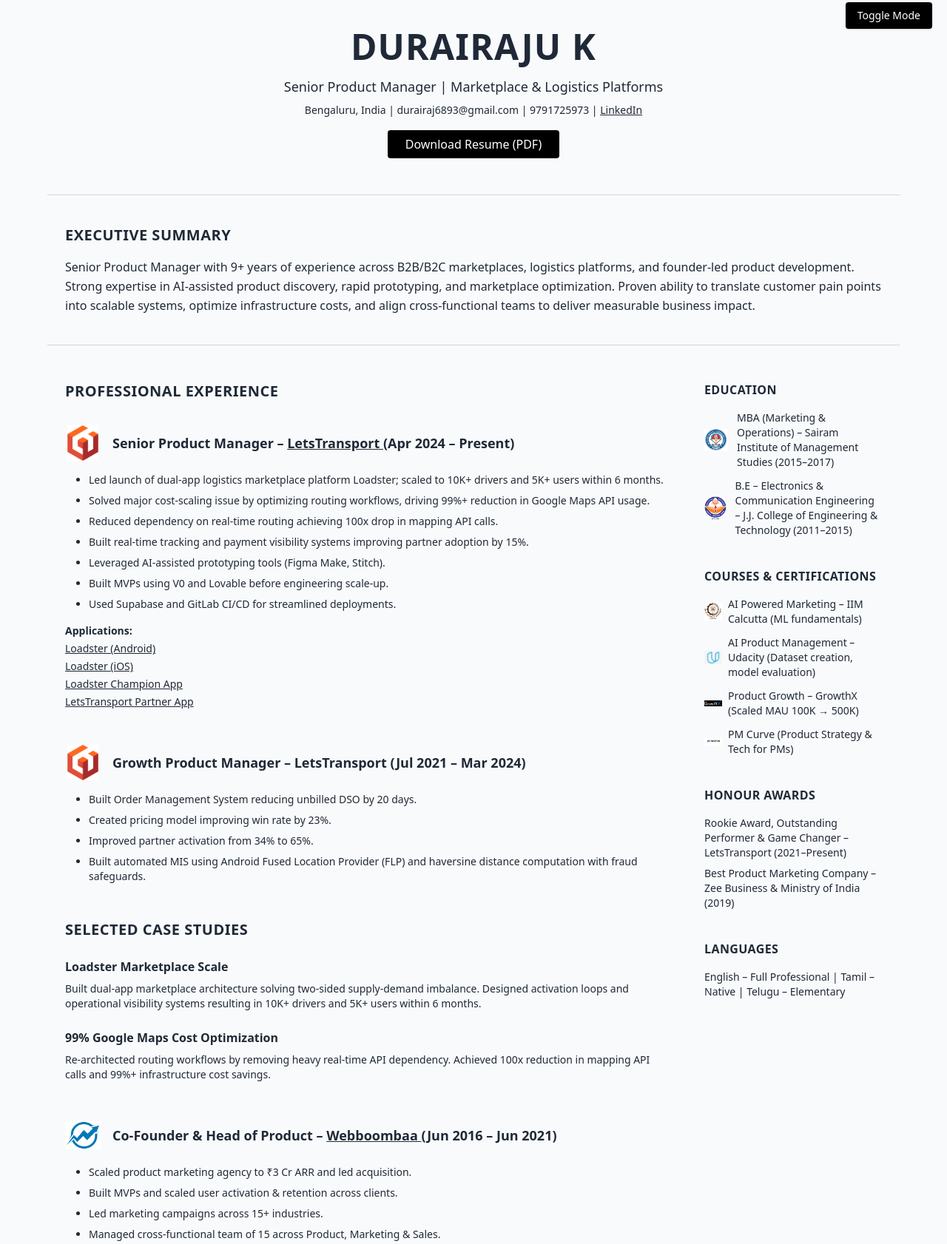
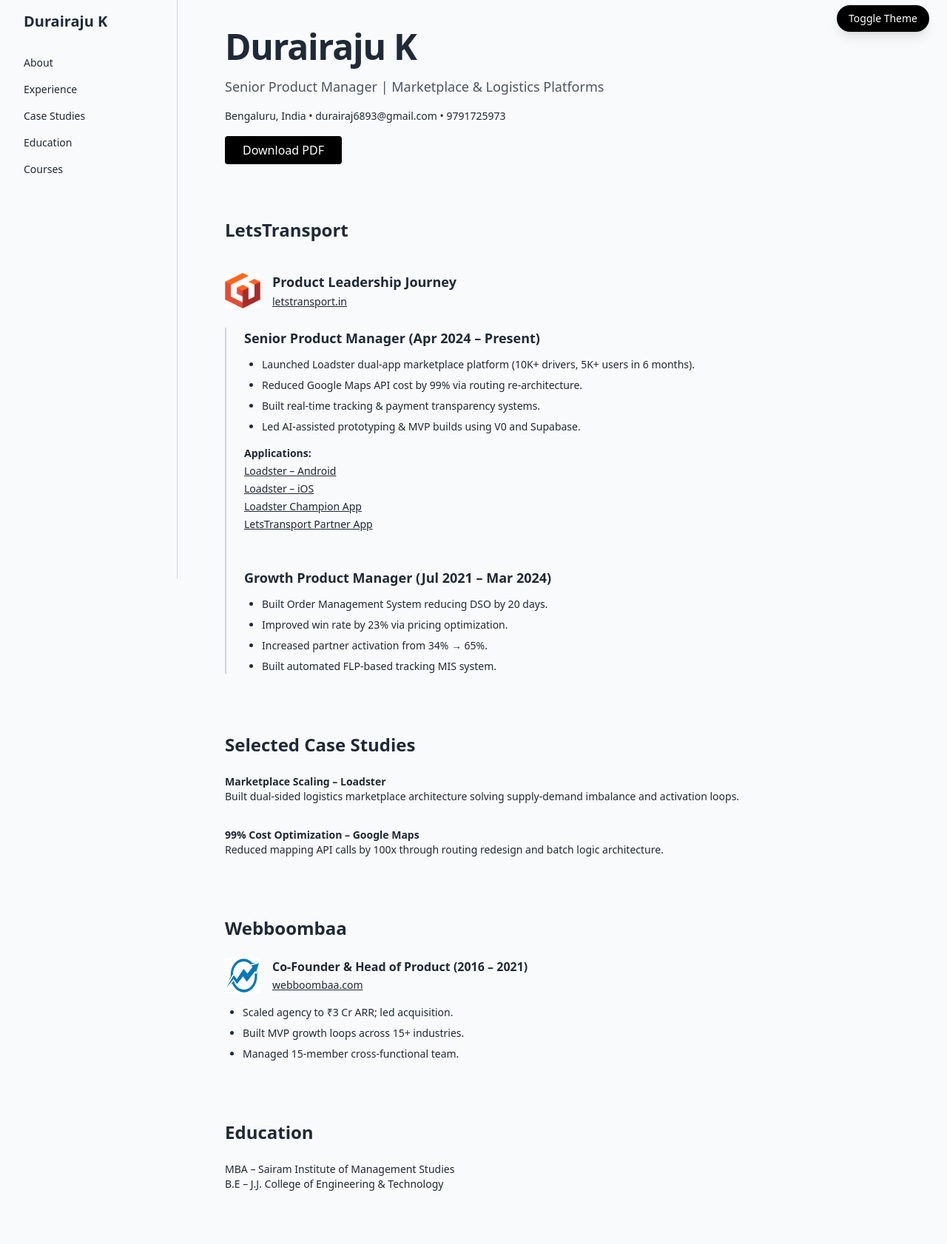
Before and after one commit to durairajuresume-cmyk/durairajuresume-cmyk.github.io, a plain HTML site: page index.html in a window 1280 px wide. Shown: the part 17-1699 px from the top of the page at 74% size. Drawn offline with nearby package versions, Linux system fonts and the light colour scheme.

Commit message:
Update index.html

```diff
--- a/index.html
+++ b/index.html
@@ -2,220 +2,199 @@
 <html lang="en" class="scroll-smooth">
 <head>
 <meta charset="UTF-8">
-  <title>Durairaju K | Senior Product Manager</title>
+<title>Durairaju K | Senior Product Leader</title>
 <meta name="viewport" content="width=device-width, initial-scale=1.0">
+
 <script src="https://cdn.tailwindcss.com"></script>
 <script>
 tailwind.config = { darkMode: 'class' }
 </script>
+
+<!-- AOS Animation -->
+<link href="https://unpkg.com/aos@2.3.4/dist/aos.css" rel="stylesheet"/>
+<script src="https://unpkg.com/aos@2.3.4/dist/aos.js"></script>
+
+<style>
+body { font-family: ui-sans-serif, system-ui; }
+@media print {
+  .no-print { display: none; }
+  body { background: white; color: black; }
+}
+</style>
 </head>
 
-<body class="bg-gray-50 text-gray-800 dark:bg-gray-900 dark:text-gray-200 transition duration-500">
+<body class="bg-gray-50 text-gray-800 dark:bg-gray-950 dark:text-gray-200 transition duration-500">
 
-<!-- DARK MODE TOGGLE -->
-<div class="fixed top-5 right-5">
+<script>
+window.onload = () => { AOS.init({ once: true }); }
+</script>
+
+<!-- DARK MODE BUTTON -->
 <button onclick="document.documentElement.classList.toggle('dark')"
-    class="px-4 py-2 bg-black text-white dark:bg-white dark:text-black rounded text-sm shadow">
-    Toggle Mode
+class="fixed top-6 right-6 z-50 bg-black text-white dark:bg-white dark:text-black px-4 py-2 rounded-full text-sm shadow-lg no-print">
+Toggle Theme
 </button>
-</div>
 
-<!-- HEADER -->
-<section class="max-w-6xl mx-auto px-6 py-14 text-center border-b border-gray-300 dark:border-gray-700">
-  <h1 class="text-4xl md:text-5xl font-bold tracking-wide">DURAIRAJU K</h1>
-  <p class="mt-4 text-lg">
+<div class="flex max-w-7xl mx-auto">
+
+<!-- STICKY LEFT NAV -->
+<nav class="hidden md:block w-60 h-screen sticky top-0 p-8 border-r border-gray-300 dark:border-gray-700 no-print">
+<h2 class="text-xl font-bold mb-8">Durairaju K</h2>
+<ul class="space-y-4 text-sm">
+<li><a href="#about" class="hover:underline">About</a></li>
+<li><a href="#experience" class="hover:underline">Experience</a></li>
+<li><a href="#case" class="hover:underline">Case Studies</a></li>
+<li><a href="#education" class="hover:underline">Education</a></li>
+<li><a href="#courses" class="hover:underline">Courses</a></li>
+</ul>
+</nav>
+
+<!-- MAIN CONTENT -->
+<div class="flex-1 px-6 md:px-16 py-14">
+
+<!-- HERO -->
+<section id="about" data-aos="fade-up">
+<h1 class="text-4xl md:text-5xl font-bold tracking-tight">Durairaju K</h1>
+<p class="mt-4 text-lg text-gray-600 dark:text-gray-400">
 Senior Product Manager | Marketplace & Logistics Platforms
 </p>
-  <p class="mt-2 text-sm">
-    Bengaluru, India | durairaj6893@gmail.com | 9791725973 |
-    <a href="https://linkedin.com/in/durairaju" target="_blank" class="underline">LinkedIn</a>
-  </p>
+
+<div class="mt-4 text-sm">
+Bengaluru, India • durairaj6893@gmail.com • 9791725973
+</div>
 
 <div class="mt-6">
 <a href="Durairaju_SPM_Resume.pdf" download
-       class="px-6 py-2 bg-black text-white dark:bg-white dark:text-black rounded">
-       Download Resume (PDF)
+class="px-6 py-2 bg-black text-white dark:bg-white dark:text-black rounded no-print">
+Download PDF
 </a>
 </div>
 </section>
 
-<!-- EXECUTIVE SUMMARY -->
-<section class="max-w-6xl mx-auto px-6 py-10 border-b border-gray-300 dark:border-gray-700">
-  <h2 class="text-xl font-bold mb-4 tracking-wide">EXECUTIVE SUMMARY</h2>
-  <p class="leading-relaxed">
-Senior Product Manager with 9+ years of experience across B2B/B2C marketplaces, logistics platforms, and founder-led product development. Strong expertise in AI-assisted product discovery, rapid prototyping, and marketplace optimization. Proven ability to translate customer pain points into scalable systems, optimize infrastructure costs, and align cross-functional teams to deliver measurable business impact.
-  </p>
-</section>
+<!-- EXPERIENCE -->
+<section id="experience" class="mt-20" data-aos="fade-up">
+<h2 class="text-2xl font-bold mb-10">LetsTransport</h2>
 
-<section class="max-w-6xl mx-auto px-6 py-12 grid grid-cols-4 gap-12">
+<div class="flex items-center mb-6">
+<a href="https://letstransport.in/" target="_blank">
+<img src="assets/logos/letstransport.png" class="w-12 h-12 mr-4">
+</a>
+<div>
+<p class="font-semibold text-lg">Product Leadership Journey</p>
+<a href="https://letstransport.in/" target="_blank" class="text-sm underline">letstransport.in</a>
+</div>
+</div>
 
-<!-- LEFT COLUMN -->
-<div class="col-span-4 md:col-span-3">
-
-<h2 class="text-xl font-bold mb-8 tracking-wide">PROFESSIONAL EXPERIENCE</h2>
+<!-- Timeline -->
+<div class="border-l-2 border-gray-300 dark:border-gray-600 pl-6 space-y-12">
 
 <!-- Senior PM -->
-<div class="mb-12">
-<div class="flex items-center mb-4">
-<a href="https://letstransport.in/" target="_blank">
-<img src="assets/logos/letstransport.png" class="w-12 h-12 mr-4 object-contain">
-</a>
-<h3 class="font-semibold text-lg">
-Senior Product Manager –
-<a href="https://letstransport.in/" target="_blank" class="underline">
-LetsTransport
-</a>
-(Apr 2024 – Present)
-</h3>
-</div>
-
-<ul class="list-disc pl-8 space-y-2 text-sm">
-<li>Led launch of dual-app logistics marketplace platform Loadster; scaled to 10K+ drivers and 5K+ users within 6 months.</li>
-<li>Solved major cost-scaling issue by optimizing routing workflows, driving 99%+ reduction in Google Maps API usage.</li>
-<li>Reduced dependency on real-time routing achieving 100x drop in mapping API calls.</li>
-<li>Built real-time tracking and payment visibility systems improving partner adoption by 15%.</li>
-<li>Leveraged AI-assisted prototyping tools (Figma Make, Stitch).</li>
-<li>Built MVPs using V0 and Lovable before engineering scale-up.</li>
-<li>Used Supabase and GitLab CI/CD for streamlined deployments.</li>
+<div data-aos="fade-up">
+<h3 class="font-semibold text-lg">Senior Product Manager (Apr 2024 – Present)</h3>
+<ul class="list-disc pl-6 mt-3 text-sm space-y-2">
+<li>Launched Loadster dual-app marketplace platform (10K+ drivers, 5K+ users in 6 months).</li>
+<li>Reduced Google Maps API cost by 99% via routing re-architecture.</li>
+<li>Built real-time tracking & payment transparency systems.</li>
+<li>Led AI-assisted prototyping & MVP builds using V0 and Supabase.</li>
 </ul>
 
-<!-- App Links -->
 <div class="mt-4 text-sm space-y-1">
 <p class="font-semibold">Applications:</p>
-<p><a href="https://play.google.com/store/apps/details?id=com.loadster.customer" target="_blank" class="underline">Loadster (Android)</a></p>
-<p><a href="https://apps.apple.com/in/app/loadster-logistics-service/id6745955520" target="_blank" class="underline">Loadster (iOS)</a></p>
-<p><a href="https://play.google.com/store/apps/details?id=com.loadster.champion" target="_blank" class="underline">Loadster Champion App</a></p>
-<p><a href="https://play.google.com/store/apps/details?id=in.letstransport.supply" target="_blank" class="underline">LetsTransport Partner App</a></p>
+<a href="https://play.google.com/store/apps/details?id=com.loadster.customer" target="_blank" class="underline block">Loadster – Android</a>
+<a href="https://apps.apple.com/in/app/loadster-logistics-service/id6745955520" target="_blank" class="underline block">Loadster – iOS</a>
+<a href="https://play.google.com/store/apps/details?id=com.loadster.champion" target="_blank" class="underline block">Loadster Champion App</a>
+<a href="https://play.google.com/store/apps/details?id=in.letstransport.supply" target="_blank" class="underline block">LetsTransport Partner App</a>
 </div>
-
 </div>
 
 <!-- Growth PM -->
-<div class="mb-12">
-<div class="flex items-center mb-4">
-<img src="assets/logos/letstransport.png" class="w-12 h-12 mr-4 object-contain">
-<h3 class="font-semibold text-lg">
-Growth Product Manager – LetsTransport (Jul 2021 – Mar 2024)
-</h3>
-</div>
-
-<ul class="list-disc pl-8 space-y-2 text-sm">
-<li>Built Order Management System reducing unbilled DSO by 20 days.</li>
-<li>Created pricing model improving win rate by 23%.</li>
-<li>Improved partner activation from 34% to 65%.</li>
-<li>Built automated MIS using Android Fused Location Provider (FLP) and haversine distance computation with fraud safeguards.</li>
-</ul>
-</div>
-
-<!-- Case Studies -->
-<div class="mb-12">
-<h2 class="text-xl font-bold mb-6 tracking-wide">SELECTED CASE STUDIES</h2>
-
-<div class="mb-6">
-<h3 class="font-semibold">Loadster Marketplace Scale</h3>
-<p class="text-sm mt-2">
-Built dual-app marketplace architecture solving two-sided supply-demand imbalance. Designed activation loops and operational visibility systems resulting in 10K+ drivers and 5K+ users within 6 months.
-</p>
-</div>
-
-<div>
-<h3 class="font-semibold">99% Google Maps Cost Optimization</h3>
-<p class="text-sm mt-2">
-Re-architected routing workflows by removing heavy real-time API dependency. Achieved 100x reduction in mapping API calls and 99%+ infrastructure cost savings.
-</p>
-</div>
-</div>
-
-<!-- Webboombaa -->
-<div>
-<div class="flex items-center mb-4">
-<a href="https://webboombaa.com/" target="_blank">
-<img src="assets/logos/webboombaa.png" class="w-12 h-12 mr-4 object-contain">
-</a>
-<h3 class="font-semibold text-lg">
-Co-Founder & Head of Product –
-<a href="https://webboombaa.com/" target="_blank" class="underline">
-Webboombaa
-</a>
-(Jun 2016 – Jun 2021)
-</h3>
-</div>
-
-<ul class="list-disc pl-8 space-y-2 text-sm">
-<li>Scaled product marketing agency to ₹3 Cr ARR and led acquisition.</li>
-<li>Built MVPs and scaled user activation & retention across clients.</li>
-<li>Led marketing campaigns across 15+ industries.</li>
-<li>Managed cross-functional team of 15 across Product, Marketing & Sales.</li>
+<div data-aos="fade-up">
+<h3 class="font-semibold text-lg">Growth Product Manager (Jul 2021 – Mar 2024)</h3>
+<ul class="list-disc pl-6 mt-3 text-sm space-y-2">
+<li>Built Order Management System reducing DSO by 20 days.</li>
+<li>Improved win rate by 23% via pricing optimization.</li>
+<li>Increased partner activation from 34% → 65%.</li>
+<li>Built automated FLP-based tracking MIS system.</li>
 </ul>
 </div>
 
 </div>
+</section>
 
-<!-- RIGHT COLUMN -->
-<div class="col-span-4 md:col-span-1 space-y-10">
+<!-- CASE STUDIES -->
+<section id="case" class="mt-20" data-aos="fade-up">
+<h2 class="text-2xl font-bold mb-6">Selected Case Studies</h2>
+
+<div class="space-y-8 text-sm">
+<div>
+<h3 class="font-semibold">Marketplace Scaling – Loadster</h3>
+<p>Built dual-sided logistics marketplace architecture solving supply-demand imbalance and activation loops.</p>
+</div>
 
 <div>
-<h3 class="font-bold mb-4 tracking-wide">EDUCATION</h3>
+<h3 class="font-semibold">99% Cost Optimization – Google Maps</h3>
+<p>Reduced mapping API calls by 100x through routing redesign and batch logic architecture.</p>
+</div>
+</div>
+</section>
 
-<div class="flex items-center mb-3">
-<img src="assets/logos/sairam.png" class="w-8 h-8 mr-3 object-contain">
-<p class="text-sm">
-MBA (Marketing & Operations) – Sairam Institute of Management Studies (2015–2017)
-</p>
+<!-- WEBBOOMBAA -->
+<section class="mt-20" data-aos="fade-up">
+<h2 class="text-2xl font-bold mb-6">Webboombaa</h2>
+
+<div class="flex items-center mb-4">
+<a href="https://webboombaa.com/" target="_blank">
+<img src="assets/logos/webboombaa.png" class="w-12 h-12 mr-4">
+</a>
+<div>
+<h3 class="font-semibold">Co-Founder & Head of Product (2016 – 2021)</h3>
+<a href="https://webboombaa.com/" target="_blank" class="text-sm underline">webboombaa.com</a>
+</div>
+</div>
+
+<ul class="list-disc pl-6 text-sm space-y-2">
+<li>Scaled agency to ₹3 Cr ARR; led acquisition.</li>
+<li>Built MVP growth loops across 15+ industries.</li>
+<li>Managed 15-member cross-functional team.</li>
+</ul>
+</section>
+
+<!-- EDUCATION -->
+<section id="education" class="mt-20" data-aos="fade-up">
+<h2 class="text-2xl font-bold mb-6">Education</h2>
+<p class="text-sm">MBA – Sairam Institute of Management Studies</p>
+<p class="text-sm">B.E – J.J. College of Engineering & Technology</p>
+</section>
+
+<!-- COURSES -->
+<section id="courses" class="mt-20" data-aos="fade-up">
+<h2 class="text-2xl font-bold mb-6">Courses & Certifications</h2>
+
+<div class="space-y-4 text-sm">
+<div class="flex items-center">
+<img src="assets/logos/iimcalcutta.png" class="w-6 h-6 mr-2">
+AI Powered Marketing – IIM Calcutta
 </div>
 
 <div class="flex items-center">
-<img src="assets/logos/jjcollege.png" class="w-8 h-8 mr-3 object-contain">
-<p class="text-sm">
-B.E – Electronics & Communication Engineering – J.J. College of Engineering & Technology (2011–2015)
-</p>
+<img src="assets/logos/udacity.png" class="w-6 h-6 mr-2">
+AI Product Management – Udacity
+</div>
+
+<div class="flex items-center">
+<img src="assets/logos/growthx.png" class="w-6 h-6 mr-2">
+GrowthX – Product Growth
+</div>
+
+<div class="flex items-center">
+<img src="assets/logos/pmcurve.png" class="w-6 h-6 mr-2">
+PM Curve – Product Strategy
+</div>
+</div>
+</section>
+
 </div>
 </div>
 
-<!-- Certifications -->
-<div>
-<h3 class="font-bold mb-4 tracking-wide">COURSES & CERTIFICATIONS</h3>
-
-<div class="flex items-center mb-3">
-<img src="assets/logos/iimcalcutta.png" class="w-6 h-6 mr-2 object-contain">
-<p class="text-sm">AI Powered Marketing – IIM Calcutta (ML fundamentals)</p>
-</div>
-
-<div class="flex items-center mb-3">
-<img src="assets/logos/udacity.png" class="w-6 h-6 mr-2 object-contain">
-<p class="text-sm">AI Product Management – Udacity (Dataset creation, model evaluation)</p>
-</div>
-
-<div class="flex items-center mb-3">
-<img src="assets/logos/growthx.png" class="w-6 h-6 mr-2 object-contain">
-<p class="text-sm">Product Growth – GrowthX (Scaled MAU 100K → 500K)</p>
-</div>
-
-<div class="flex items-center">
-<img src="assets/logos/pmcurve.png" class="w-6 h-6 mr-2 object-contain">
-<p class="text-sm">PM Curve (Product Strategy & Tech for PMs)</p>
-</div>
-
-</div>
-
-<div>
-<h3 class="font-bold mb-4 tracking-wide">HONOUR AWARDS</h3>
-<ul class="text-sm space-y-2">
-<li>Rookie Award, Outstanding Performer & Game Changer – LetsTransport (2021–Present)</li>
-<li>Best Product Marketing Company – Zee Business & Ministry of India (2019)</li>
-</ul>
-</div>
-
-<div>
-<h3 class="font-bold mb-4 tracking-wide">LANGUAGES</h3>
-<p class="text-sm">
-English – Full Professional | Tamil – Native | Telugu – Elementary
-</p>
-</div>
-
-</div>
-
-</section>
-
 </body>
 </html>
```
Lines whose indentation alone changed are shown as unchanged.
